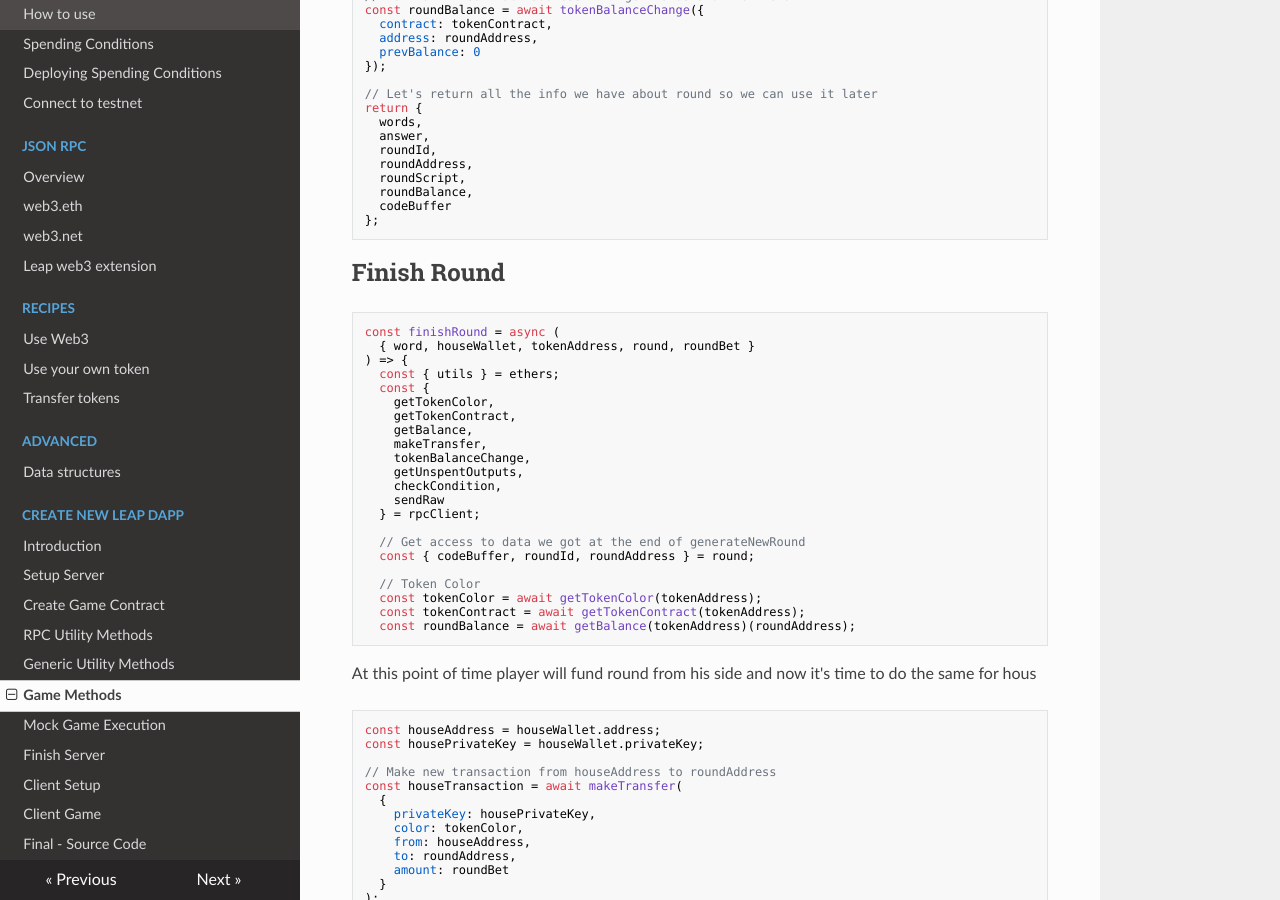
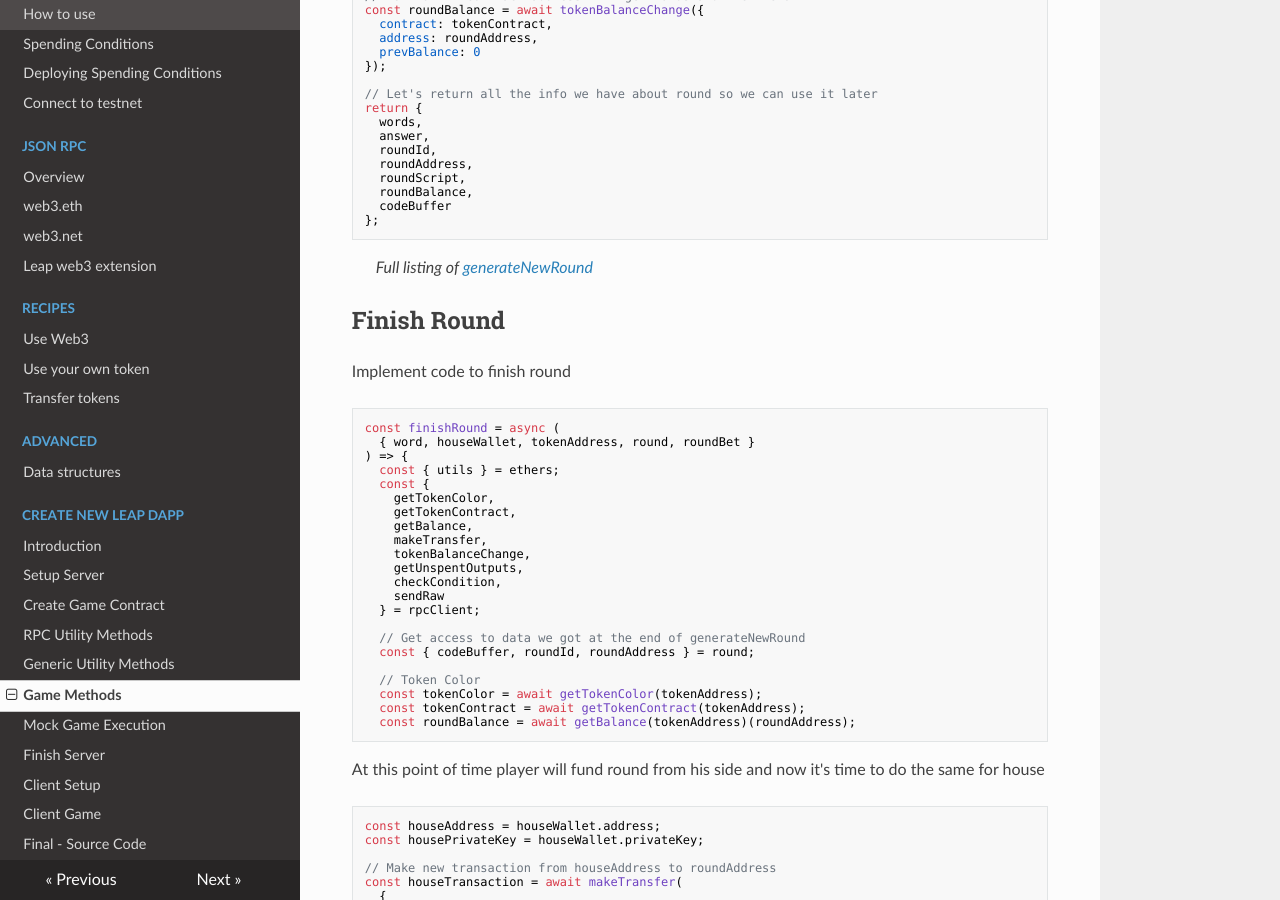
Before and after one commit to leapdao/docs, an MkDocs documentation site: the page built from docs/tutorials/new-dapp/step-5-game-setup.md, in a window 1280 px wide and 900 px high, scrolled down 2207 px. Built offline with MkDocs 1.6.1, drawn with Linux system fonts in a browser that asks for light colours; nearby versions of some CDN libraries; some of the changed text lies outside the part shown.

Commit message:
Add notes and links to listing

````diff
--- a/docs/tutorials/new-dapp/step-5-game-setup.md
+++ b/docs/tutorials/new-dapp/step-5-game-setup.md
@@ -63,17 +63,18 @@ const generateNewRound = async (
   // Token Color
   const tokenColor = await getTokenColor(tokenAddress);
   const tokenContract = await getTokenContract(tokenAddress);
+
+  // PUT THE REST OF THE CODE HERE
 };
 ```
 Next prepare round data
+
 ```javascript
 // We gonna use timestamp for a nounce
 const time = new Date().getTime().toString();
 // And store it inside contract in bytes32 form
 const roundId = utils.formatBytes32String(time);
-```
 
-```javascript
 // Generate a set of words for new round
 const words = getWords({ exactly: 4, maxLength: 8 });
 // Pick one
@@ -135,8 +136,11 @@ return {
   codeBuffer
 };
 ```
+> *Full listing of [generateNewRound](https://github.com/MaxStalker/leap-word-game/blob/e2a35e0ab071a54c01d0230c65611757bf90eb98/server/game/index.js#L22)*
+
 Finish Round
 ---
+Implement code to finish round
 ```javascript
 const finishRound = async (
   { word, houseWallet, tokenAddress, round, roundBet }
@@ -162,7 +166,7 @@ const finishRound = async (
   const roundBalance = await getBalance(tokenAddress)(roundAddress);
 ```
 
-At this point of time player will fund round from his side and now it's time to do the same for hous
+At this point of time player will fund round from his side and now it's time to do the same for house
 ```javascript
 const houseAddress = houseWallet.address;
 const housePrivateKey = houseWallet.privateKey;
@@ -259,3 +263,11 @@ const finalHash = await sendRaw(unlockTransaction);
 return { receiptHash: finalHash, roundBalance: newRoundBalance };
 };
 ```
+
+Don't forget to export those 2 methods for later use:
+```javascript
+module.exports = {
+  generateNewRound,
+  finishRound
+};
+```
````
